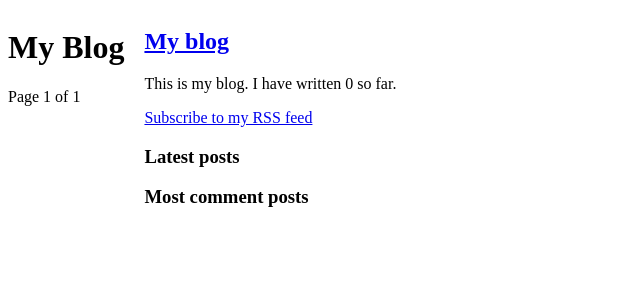
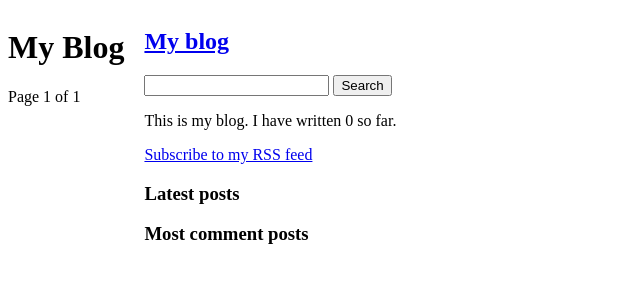
Before and after one commit to mrbazzan/django-project, a Django app: page /blog/ in a window 1280 px wide. Shown: the top 300 px of the page, without its empty margins (0-640 px from the left). Run offline with Django 4.2, Linux system fonts and the light colour scheme; data that the repository does not hold is empty.

Commit message:
blog: Add search functionality

```diff
--- a/mysite/blog/templates/blog/base.html
+++ b/mysite/blog/templates/blog/base.html
@@ -13,6 +13,12 @@
   </div>
   <div id="sidebar">
     <h2><a href={% url 'blog:post_list' %}>My blog</a></h2>
+    <p>
+      <form method="get" action="{% url 'blog:post_search' %}">
+        <input name="q" type="text"></input>
+	<input type="submit" value="Search"></input>
+      </form>
+    </p>
     <p>
       This is my blog.
       I have written {% total_posts %} so far.
--- a/mysite/blog/urls.py
+++ b/mysite/blog/urls.py
@@ -13,5 +13,6 @@ urlpatterns = [
          views.post_detail, name='post_detail'),
     path('<int:post_id>/share', views.post_share, name='post_share'),
     path('<int:post_id>/comment', views.post_comment, name='post_comment'),
+    path('search', views.post_search, name='post_search'),
     path('feed', LatestPostsFeed(), name='post_feed')
 ]
--- a/mysite/blog/views.py
+++ b/mysite/blog/views.py
@@ -1,3 +1,4 @@
+from django.contrib.postgres.search import SearchVector
 from django.shortcuts import render, get_object_or_404
 from django.views.decorators.http import require_POST
 from .forms import EmailPostForm, CommentForm
@@ -88,3 +89,14 @@ def post_comment(request, post_id):
     return render(request,
                   'blog/post/comment.html',
                   {'post': post, 'form': form, 'comment': comment})
+
+
+def post_search(request):
+    query = request.GET.get('q')
+    results = Post.published.annotate(
+        search=SearchVector('title', 'body'),
+    ).filter(search=query)
+
+    return render(request,
+                  'blog/post/search.html',
+                  {'query': query, 'results': results})
--- a/mysite/mysite/settings.py
+++ b/mysite/mysite/settings.py
@@ -45,6 +45,8 @@ INSTALLED_APPS = [
 
     'django.contrib.sites',
     'django.contrib.sitemaps',
+
+    'django.contrib.postgres',
 ]
 
 MIDDLEWARE = [
```
Also changed, not shown: mysite/blog/templates/blog/post/search.html (added, +25 -0 lines).
